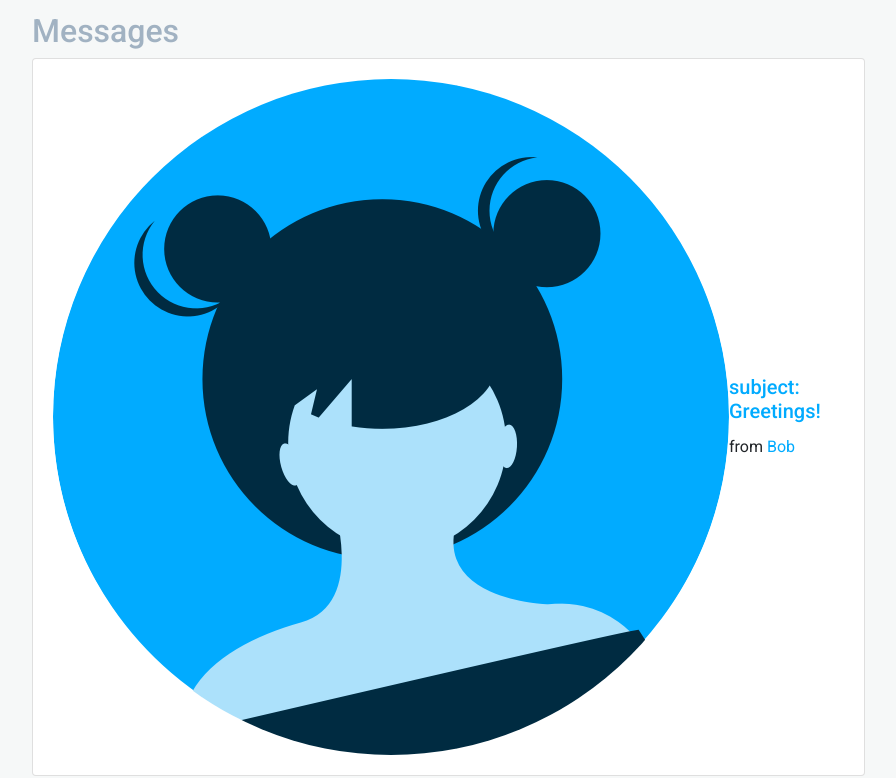
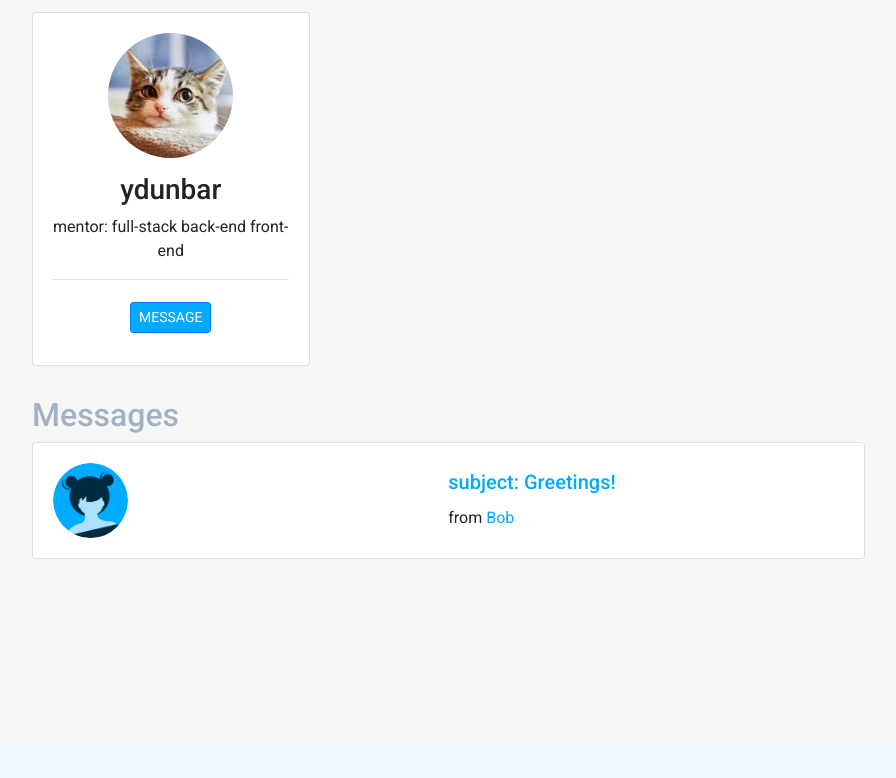
Before and after one commit to ydunbar/ada-capstone, a Flask app: page / in a window 1280 px wide. Shown: the part 58-836 px from the top of the page, without its empty margins (53-949 px from the left). After the commit the page ends 617 px from the top, so only its background shows below. Run offline with Flask 2, Linux system fonts and the light colour scheme; a user stored in the database is signed in; data comes from the database, SQL or seed files in the repository; both versions use the stored data as it was after the commit; parts of the project's set-up code (start-up, migrations or seed data) failed here and were passed over; some libraries are stand-ins or nearby versions.

Commit message:
specified user image sizes and added logic for no matches/homepage without logged in user

```diff
--- a/app/routes.py
+++ b/app/routes.py
@@ -103,9 +103,11 @@ def home():
     # only if logged in:
     if current_user.is_authenticated:
         posts = Post.query.filter_by(recipient=current_user)
+        user = current_user
     else:
         posts = []
-    return render_template('home.html', posts=posts)
+        user = False
+    return render_template('home.html', posts=posts, user=user)
 
 def get_mentees(skill):
     all_users = User.query.all()
@@ -193,7 +195,8 @@ def matches():
                     all_users.remove(current_user)
                     # TODO remove front-end
                     matches = all_users
-    matches = list(set(matches))
+    if matches:
+        matches = list(set(matches))
     return render_template('matches.html', matches=matches)
 
 @app.route('/browse', methods=['GET', 'POST'])
--- a/app/static/main.css
+++ b/app/static/main.css
@@ -63,6 +63,19 @@ nav .btn {
     margin-bottom: 30px;
 }
 
+.small-image {
+    max-width: 75px;
+}
+
+.large-image {
+    max-width: 125px;
+    margin-bottom: 15px;
+}
+
+.profile-btn {
+    margin-top: 10px;
+}
+
 .messages {
     /* center align children; header and cards */
 }
--- a/app/templates/browse.html
+++ b/app/templates/browse.html
@@ -25,7 +25,7 @@
             <div class="card w-75">
                 <div class="card-body user-card">
                     <div class="left">
-                        <img class="rounded-circle" src="{{ url_for('static', filename='profile_pictures/' + user.image) }}">
+                        <img class="rounded-circle small-image" src="{{ url_for('static', filename='profile_pictures/' + user.image) }}">
                     </div>
                     <div class="middle center">
                         <div class="centered">
--- a/app/templates/home.html
+++ b/app/templates/home.html
@@ -5,7 +5,34 @@
 
 {% block content %}
     <div class="main">
-        <!-- if current_user.is_authenticated -->
+        {% if not user %}
+            <h1>Welcome!</h1>
+        {% endif %}
+        {% if user %}
+            <div class="card w-25 text-center">
+                <div class="card-body profile-card">
+                    <div>
+                        <img class="rounded-circle large-image" src="{{ url_for('static', filename='profile_pictures/' + user.image) }}">
+                    </div>
+
+                    <div>
+                        <h3 class="card-text">{{ user.username }}</h3>
+                        {% for role in user.roles %}
+                            <p>
+                                <span>{{ role.name }}:</span>
+                                {% for skill in role.skills %}
+                                    <span>{{ skill.name }}</span>
+                                {% endfor %}
+                                <!-- add comma after multiple roles? -->
+                        {% endfor %}
+                    </div>
+
+                    <div class="card-footer bg-transparent">
+                        <a class="btn btn-primary btn-sm profile-btn" href="{{ url_for('new_post', username = user.username) }}">MESSAGE</a>
+                    </div>
+
+                </div>
+            </div>
             {% if posts %}
                 <div class="messages">
                     <h2>Messages</h2>
@@ -14,7 +41,7 @@
                         <div class="card w-75">
                             <div class="card-body message-card">
                                 <div class="left">
-                                <img class="rounded-circle" src="{{ url_for('static', filename='profile_pictures/' + post.author.image) }}">
+                                    <img class="rounded-circle small-image" src="{{ url_for('static', filename='profile_pictures/' + post.author.image) }}">
                                 </div>
                                 <div class="right center">
                                     <div class="centered">
@@ -28,7 +55,7 @@
                     {% endfor %}
                 </div>
             {% endif %}
-
+        {% endif %}
         <!-- <h1>Forum</h1> -->
     </div>
 {% endblock content %}
--- a/app/templates/profile.html
+++ b/app/templates/profile.html
@@ -5,11 +5,10 @@
 
 {% block content %}
     <div class="main">
-        <div class="content-section">
         <div class="card w-50 text-center">
             <div class="card-body profile-card">
                 <div>
-                    <img class="rounded-circle" src="{{ url_for('static', filename='profile_pictures/' + user.image) }}">
+                    <img class="rounded-circle large-image" src="{{ url_for('static', filename='profile_pictures/' + user.image) }}">
                 </div>
 
                 <div>
@@ -25,7 +24,7 @@
                 </div>
 
                 <div class="card-footer bg-transparent">
-                    <a class="btn btn-primary btn-sm" href="{{ url_for('new_post', username = user.username) }}">MESSAGE</a>
+                    <a class="btn btn-primary btn-sm profile-btn" href="{{ url_for('new_post', username = user.username) }}">MESSAGE</a>
                 </div>
 
             </div>
--- a/app/templates/profile_settings.html
+++ b/app/templates/profile_settings.html
@@ -7,7 +7,7 @@
     <div class="main">
         <div class="content-section">
             <h2>Profile Settings</h2>
-            <img class="rounded-circle" src="{{ image_file }}">
+            <img class="rounded-circle large-image" src="{{ image_file }}">
             <h3>{{ current_user.username }}</h3>
             <!-- user = User.query find_by username -->
             <p class="text-secondary">{{ current_user.email }}</p>
```
Also changed, not shown: app/templates/matches.html (+7 -1 lines), app/site.db. Lines whose indentation alone changed are shown as unchanged.
